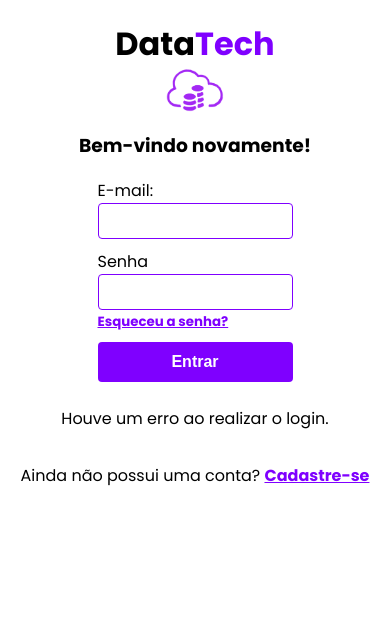
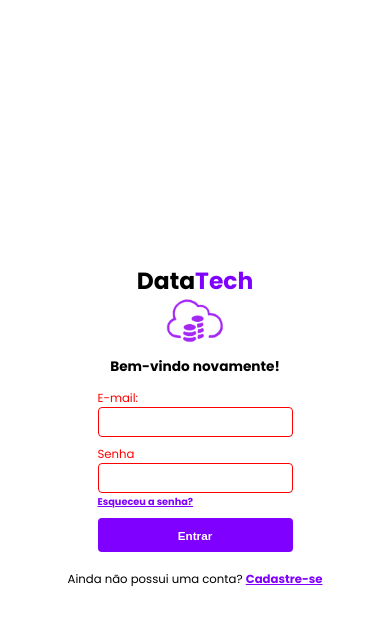
Before and after one commit to SPTECH-DataTech/DataTech, a website: page Web Application/public/login.html in a window 390 px wide. Both pictures are taken after a click on the button "Entrar". Drawn offline with Linux system fonts and the light colour scheme; no server answers.

Commit message:
Colocando verificações de campos vazios/email valido na página de login

```diff
--- a/Web Application/public/css/login.css
+++ b/Web Application/public/css/login.css
@@ -133,7 +133,7 @@ display: none;
 
 /* CONFIGURAÇÕES DE RESPONSIVIDADE ------------------ */
 
-@media screen and (max-width: 700px) {
+@media screen and (max-width: 1024px) and (orientation: portrait) {
 
     #container-notebook {
 
@@ -143,8 +143,50 @@ display: none;
 
     #container-formulario {
 
+        justify-content: center;
         background-image: none;
         width: 100vw;
+        font-size: 3vw;
 
     }
+
+    .container-input input {
+
+        height: 3vh;
+        border: 3px solid #7F00FF;
+
+    }
+
+    #texto-esqueceu-senha {
+
+        font-size: 2.5vw;
+
+    }
+
+    #container-inputs button {
+
+        height: 4vh;
+        font-size: 3vw;
+
+    }
+
+    #linkCadastro {
+
+        text-align: center;
+        padding-right: 2%;
+        padding-left: 2%;
+
+    }
+
 }
+
+@media screen and (max-width: 600px) and (orientation: portrait) {
+
+    .container-input input {
+
+        height: 3vh;
+        border-width: 1px;
+
+    }
+
+}
--- a/Web Application/public/js/login.js
+++ b/Web Application/public/js/login.js
@@ -1,4 +1,60 @@
+let tudoCertoEmail = false;
+let tudoCertoSenha = false;
+
+function verificarEmail() {
+
+    const email = input_email.value;
+
+    if (email == "") {
+
+        spanEmail.style.color = "red";
+        input_email.style.borderColor = "red";
+        tudoCertoEmail = false;
+
+    } else if (email.indexOf("@") < 0 || email.indexOf(".") < email.indexOf("@") || email.indexOf(".") == email.length - 1) {
+
+        alert("Email inválido!");
+        spanEmail.style.color = "red";
+        input_email.style.borderColor = "red";
+        tudoCertoEmail = false;
+
+    } else {
+
+        tudoCertoEmail = true;
+        spanEmail.style.color = "black";
+        input_email.style.borderColor = "#7F00FF";
+
+    }
+
+    verificarSenha();
+
+}
+
+function verificarSenha() {
+
+    const senha = input_senha.value;
+
+    if (senha == "") {
+
+        spanSenha.style.color = "red";
+        input_senha.style.borderColor = "red";
+        tudoCertoSenha = false;
+
+    } else {
+
+        tudoCertoSenha = true;
+        spanSenha.style.color = "black";
+        input_senha.style.borderColor = "#7F00FF";
+
+    }
+
+    login();
+
+}
+
 function login() {
+
+    if (tudoCertoEmail && tudoCertoSenha) {
 
         const email = input_email.value;
         const senha = input_senha.value;
@@ -30,6 +86,7 @@ function login() {
             });
         return false;
     }
+}
 
 function habilitarMensagem(mensagem) {
     const p = document.getElementById('message');
--- a/Web Application/public/login.html
+++ b/Web Application/public/login.html
@@ -19,17 +19,17 @@
 
             <div id="container-inputs">
                 <div class="container-input">
-                    <span>E-mail:</span>
+                    <span id="spanEmail">E-mail:</span>
                     <input type="text" id="input_email">
                 </div>
 
                 <div class="container-input">
-                    <span>Senha</span>
+                    <span id="spanSenha">Senha</span>
                     <input type="text" id="input_senha">
 
                     <a href="#" id="texto-esqueceu-senha">Esqueceu a senha?</a>
                 </div>
-                <button onclick="login()">Entrar</button>
+                <button onclick="verificarEmail()">Entrar</button>
             </div>
             <p id="message"></p>
             <p>Ainda não possui uma conta? <a href="./cadastro.html">Cadastre-se</a></p>
```
Lines whose indentation alone changed are shown as unchanged.
